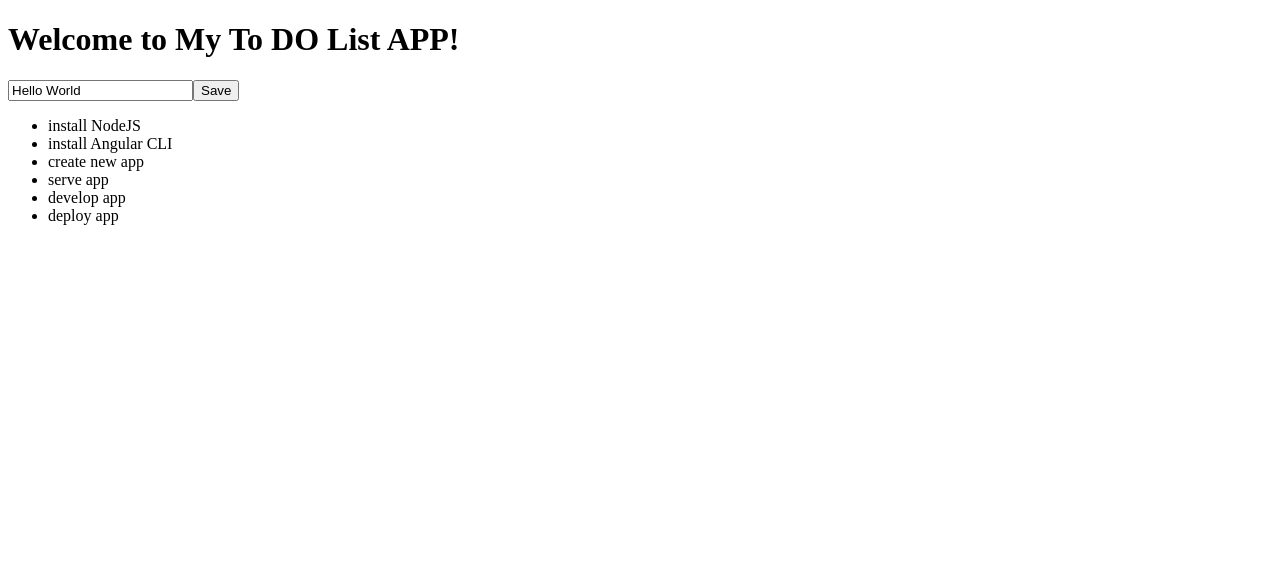
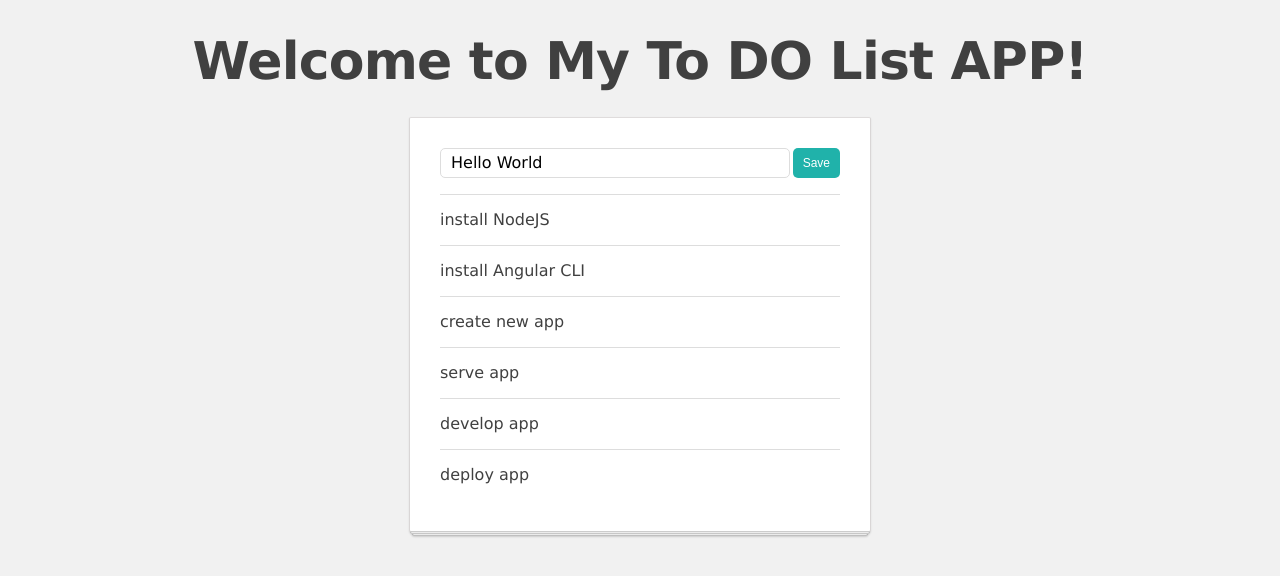
Before and after one commit to ngvidya/ng-girls-todo, an Angular app: page / in a window 1280 px wide. Shown: the top 576 px of the page. Built offline with nearby package versions, Linux system fonts and the light colour scheme.

Commit message:
Creating a service

```diff
--- a/src/app/app.component.ts
+++ b/src/app/app.component.ts
@@ -4,7 +4,7 @@
 @Component({
   selector: 'app-root',
   template: `
-    <h1>
+    <h1 class="app-title">
       Welcome to {{ title }}!
     </h1>
 
--- a/src/app/app.module.ts
+++ b/src/app/app.module.ts
@@ -5,6 +5,7 @@
 import { InputButtonUnitComponent } from './input-button-unit/input-button-unit.component';
 import { TodoItemComponent } from './todo-item/todo-item.component';
 import { ListManagerComponent } from './list-manager/list-manager.component';
+import { TodoListService } from './services/todo-list.service';
 
 @NgModule({
   declarations: [
@@ -16,7 +17,7 @@
   imports: [
     BrowserModule
   ],
-  providers: [],
+  providers: [TodoListService],
   bootstrap: [AppComponent]
 })
 export class AppModule { }
--- a/src/app/input-button-unit/input-button-unit.component.scss
+++ b/src/app/input-button-unit/input-button-unit.component.scss
@@ -0,0 +1,15 @@
+.todo-input {
+    padding: 4px 10px 4px;
+    font-size: 16px;
+    font-family: 'Lucida Grande', Verdana, sans-serif;
+    line-height: 20px;
+    border: solid 1px #dddddd;
+    border-radius: 5px;
+    flex-grow: 1;
+  }
+
+  :host(:not([hidden])) {
+    display: flex;
+    justify-content: space-between;
+    flex-grow: 1;
+  }
--- a/src/app/input-button-unit/input-button-unit.component.ts
+++ b/src/app/input-button-unit/input-button-unit.component.ts
@@ -3,11 +3,13 @@
 @Component({
   selector: 'app-input-button-unit',
   template: `
-    <input #inputElementRef
+    <input class="todo-input"
+          #inputElementRef
           [value]="title"
           (keyup.enter)="submitValue($event.target.value)">
 
-    <button (click)="submitValue(inputElementRef.value)">
+    <button class="btn"
+            (click)="submitValue(inputElementRef.value)">
       Save
     </button>
   `,
--- a/src/app/list-manager/list-manager.component.scss
+++ b/src/app/list-manager/list-manager.component.scss
@@ -0,0 +1,39 @@
+.todo-app {
+    position: relative;
+    width: 400px;
+    padding: 30px 30px 15px;
+    background: white;
+    border: 1px solid;
+    border-color: #dfdcdc #d9d6d6 #ccc;
+    border-radius: 2px;
+    -webkit-box-shadow: 0 1px 2px rgba(0, 0, 0, 0.1);
+    box-shadow: 0 1px 2px rgba(0, 0, 0, 0.1);
+    margin: 20px auto;
+  }
+
+  .todo-app::before, .todo-app::after {
+    content: '';
+    position: absolute;
+    z-index: -1;
+    height: 4px;
+    background: white;
+    border: 1px solid #ccc;
+    border-radius: 2px;
+  }
+
+  .todo-app::after {
+    bottom: -3px;
+    left: 0;
+    right: 0;
+    -webkit-box-shadow: 0 1px 2px rgba(0, 0, 0, 0.1);
+    box-shadow: 0 1px 2px rgba(0, 0, 0, 0.1);
+  }
+
+  .todo-app::before {
+    bottom: -5px;
+    left: 2px;
+    right: 2px;
+    border-color: #c4c4c4;
+    -webkit-box-shadow: 0 1px 2px rgba(0, 0, 0, 0.15);
+    box-shadow: 0 1px 2px rgba(0, 0, 0, 0.15);
+  }
--- a/src/app/list-manager/list-manager.component.ts
+++ b/src/app/list-manager/list-manager.component.ts
@@ -1,31 +1,29 @@
 import { Component, OnInit } from '@angular/core';
 import { ToDoItem } from '../interfaces/todo-item';
+import { TodoListService } from '../services/todo-list.service';
 
 @Component({
   selector: 'app-list-manager',
   template:`
-  <app-input-button-unit (submit)="addItem($event)"></app-input-button-unit>
-  <ul>
-  <li *ngFor="let todoItem of todoList">
-    <app-todo-item [item]="todoItem" ></app-todo-item>
-  </li>
-</ul>`,
+  <div class="todo-app">
+    <app-input-button-unit (submit)="addItem($event)"></app-input-button-unit>
+    <ul>
+      <li *ngFor="let todoItem of todoList">
+        <app-todo-item [item]="todoItem" ></app-todo-item>
+      </li>
+    </ul>
+  </div>
+
+`,
   styleUrls: ['./list-manager.component.scss']
 })
 export class ListManagerComponent implements OnInit {
-  todoList: ToDoItem[] =[
-    { title: 'install NodeJS' },
-    { title: 'install Angular CLI' },
-    { title: 'create new app' },
-    { title: 'serve app' },
-    { title: 'develop app' },
-    { title: 'deploy app' },
-  ];
+  todoList: ToDoItem[];
 
-
-  constructor() { }
+  constructor(private todoListService: TodoListService) { }
 
   ngOnInit(): void {
+    this.todoList = this.todoListService.getTodoList();
   }
 
   addItem(title: string) {
--- /dev/null
+++ b/src/app/services/todo-list.service.ts
@@ -0,0 +1,22 @@
+import { Injectable } from '@angular/core';
+import { ToDoItem } from '../interfaces/todo-item';
+
+@Injectable({
+  providedIn: 'root'
+})
+export class TodoListService {
+
+  private todoList: ToDoItem[] =[
+    { title: 'install NodeJS' },
+    { title: 'install Angular CLI' },
+    { title: 'create new app' },
+    { title: 'serve app' },
+    { title: 'develop app' },
+    { title: 'deploy app' },
+  ];
+  constructor() { }
+
+  getTodoList(): ToDoItem[] {
+    return this.todoList;
+  }
+}
--- a/src/app/todo-item/todo-item.component.scss
+++ b/src/app/todo-item/todo-item.component.scss
@@ -0,0 +1,18 @@
+.todo-item {
+    padding: 10px 0;
+    border-top: solid 1px #ddd;
+    min-height: 30px;
+    line-height: 30px;
+    display: flex;
+    justify-content: space-between;
+  }
+
+  .todo-checkbox {
+    flex-shrink: 0;
+    margin: auto 1ex auto 0;
+  }
+
+  .todo-title {
+    flex-grow: 1;
+    padding-left: 11px;
+  }
--- a/src/app/todo-item/todo-item.component.ts
+++ b/src/app/todo-item/todo-item.component.ts
@@ -4,7 +4,9 @@
 @Component({
   selector: 'app-todo-item',
   template :`
-  {{ item.title }}
+  <div class="todo-item">
+    {{ item.title }}
+  </div>
   `,
   styleUrls: ['./todo-item.component.scss']
 })
--- a/src/styles.scss
+++ b/src/styles.scss
@@ -1 +1,54 @@
 /* You can add global styles to this file, and also import other style files */
+html, body, div, span,
+h1, p, ul, li {
+  padding: 0;
+  border: 0;
+  font: inherit;
+  vertical-align: baseline;
+}
+
+body {
+  background: #f1f1f1;
+  font-size: 16px;
+  line-height: 22px;
+  color: #404040;
+  font-family: 'Lucida Grande', Verdana, sans-serif;
+}
+
+ol, ul {
+  list-style: none;
+}
+
+.btn {
+  background: lightseagreen;
+  color: #fff;
+  padding: 3px 10px;
+  margin: 0 0 0 3px;
+  border: none;
+  border-radius: 5px;
+  font-size: 12px;
+  line-height: 24px;
+  cursor: pointer;
+  vertical-align: bottom;
+}
+
+.btn:hover {
+  background: lightslategrey;
+}
+
+.btn-red {
+  background: red;
+}
+
+.btn-red:hover {
+  background: darkred;
+}
+
+.app-title {
+  font-size: 52px;
+  line-height: 52px;
+  margin-bottom: 30px;
+  font-weight: bold;
+  text-align: center;
+  letter-spacing: -0.8px;
+}
```
Also changed, not shown: 1 other file (tests, documents, lock files or other folders).
